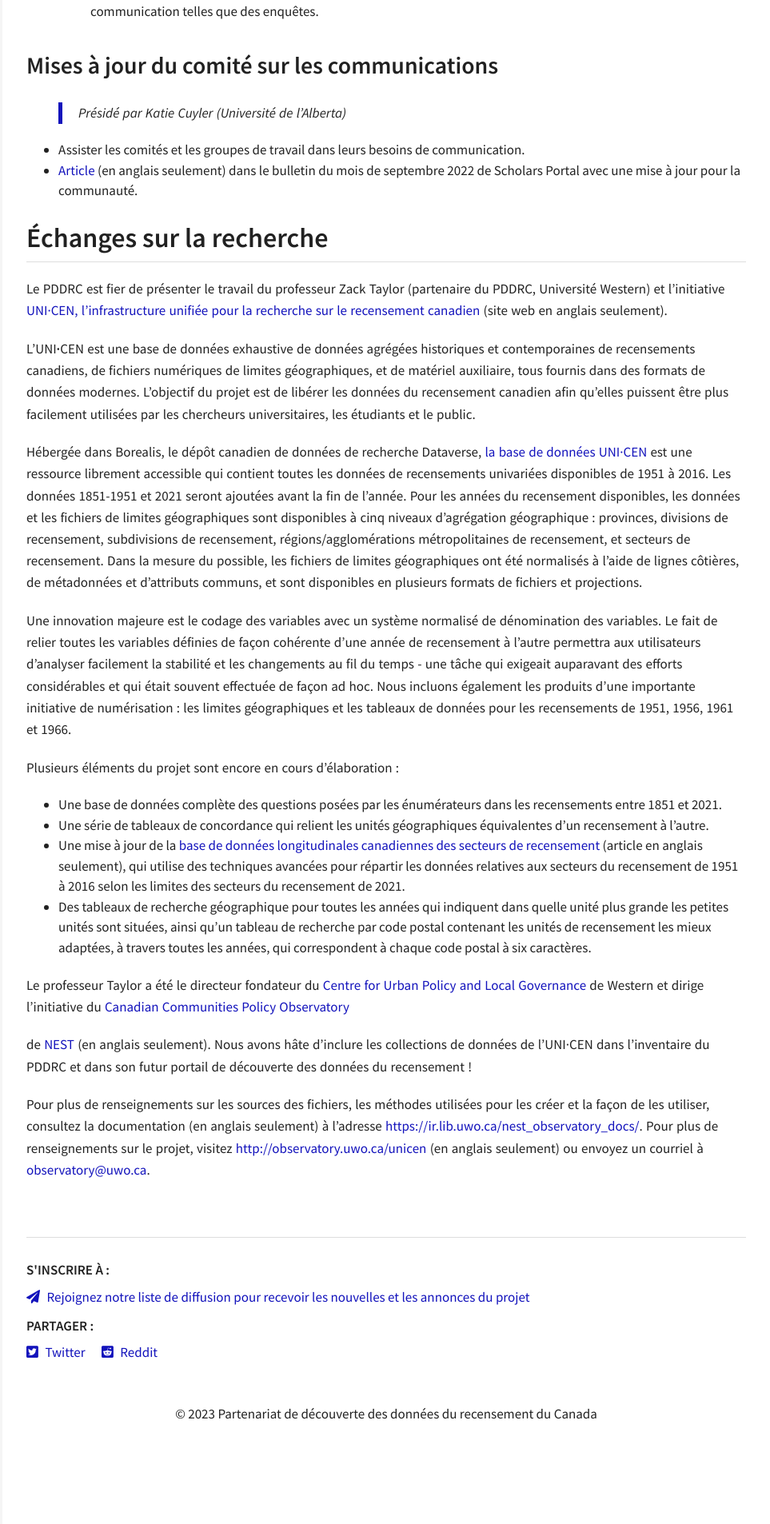
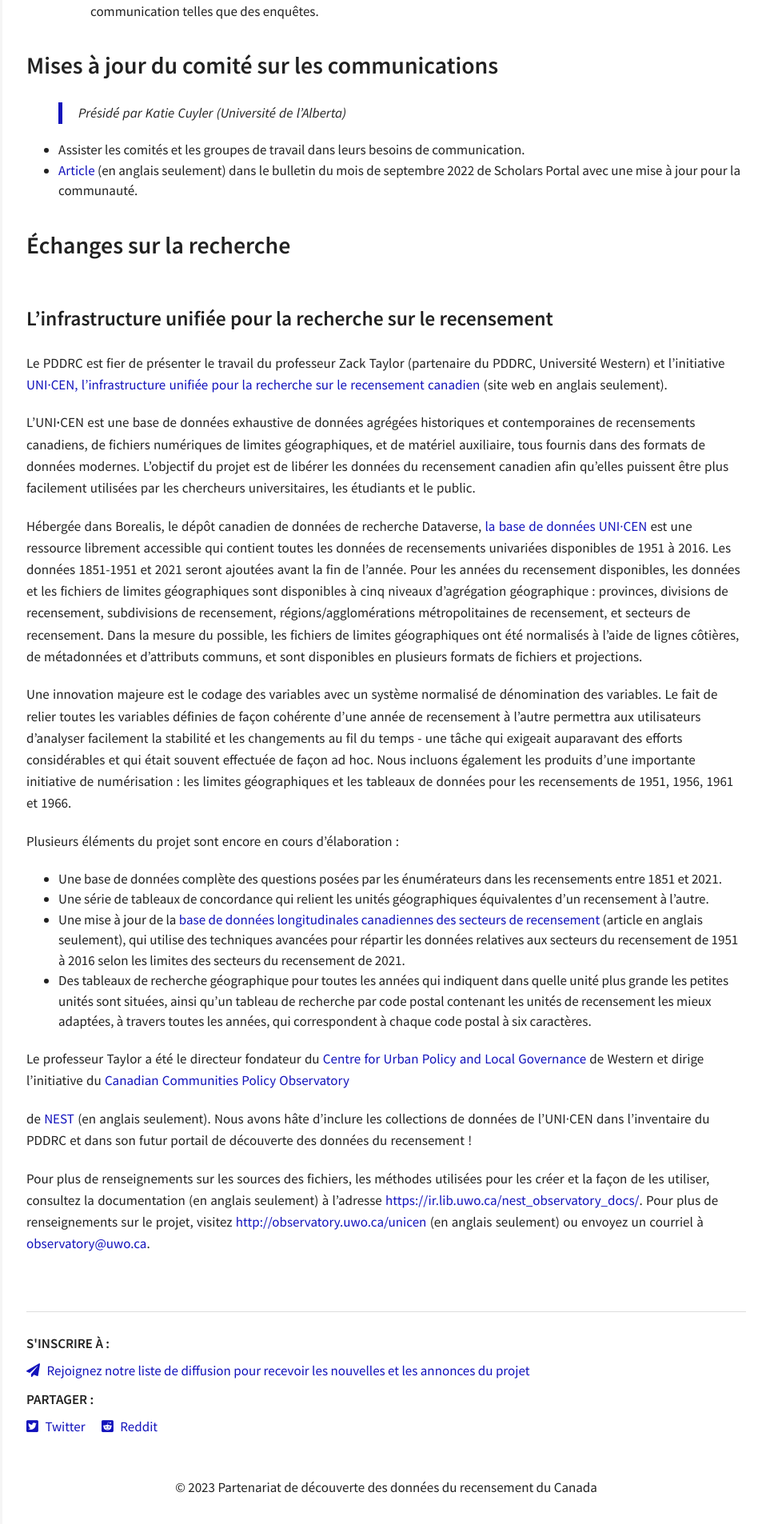
Before and after one commit to census-recensement/census-recensement.github.io, a Jekyll site: the page built from fr/l-actualite/_posts/2022-10-07-automne.md, in a window 1280 px wide. Shown: the part 2811-4717 px from the top of the page at 80% size, without its empty margins (317-1280 px from the left). Built offline with Jekyll 4.4.1, drawn with Linux system fonts in a browser that asks for light colours.

Commit message:
updating heading name for research connections

```diff
--- a/fr/l-actualite/_posts/2022-10-07-automne.md
+++ b/fr/l-actualite/_posts/2022-10-07-automne.md
@@ -98,7 +98,9 @@ Présidé par Katie Cuyler (Université de l'Alberta)
 - Assister les comités et les groupes de travail dans leurs besoins de communication.
 - [Article](https://learn.scholarsportal.info/news/september-2022/) (en anglais seulement) dans le bulletin du mois de septembre 2022 de Scholars Portal avec une mise à jour pour la communauté.
 
-# Échanges sur la recherche
+## Échanges sur la recherche
+
+### L'infrastructure unifiée pour la recherche sur le recensement
 
 Le PDDRC est fier de présenter le travail du professeur Zack Taylor
 (partenaire du PDDRC, Université Western) et l'initiative [UNI·CEN,
```
